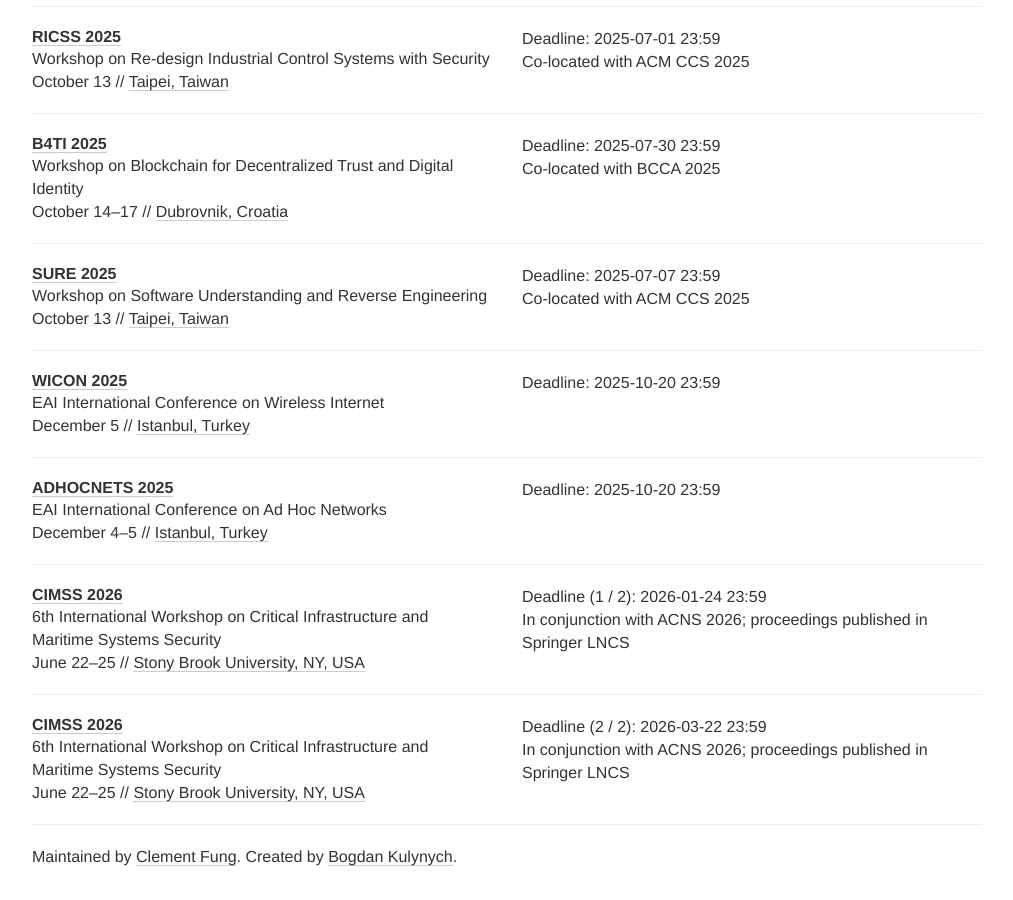
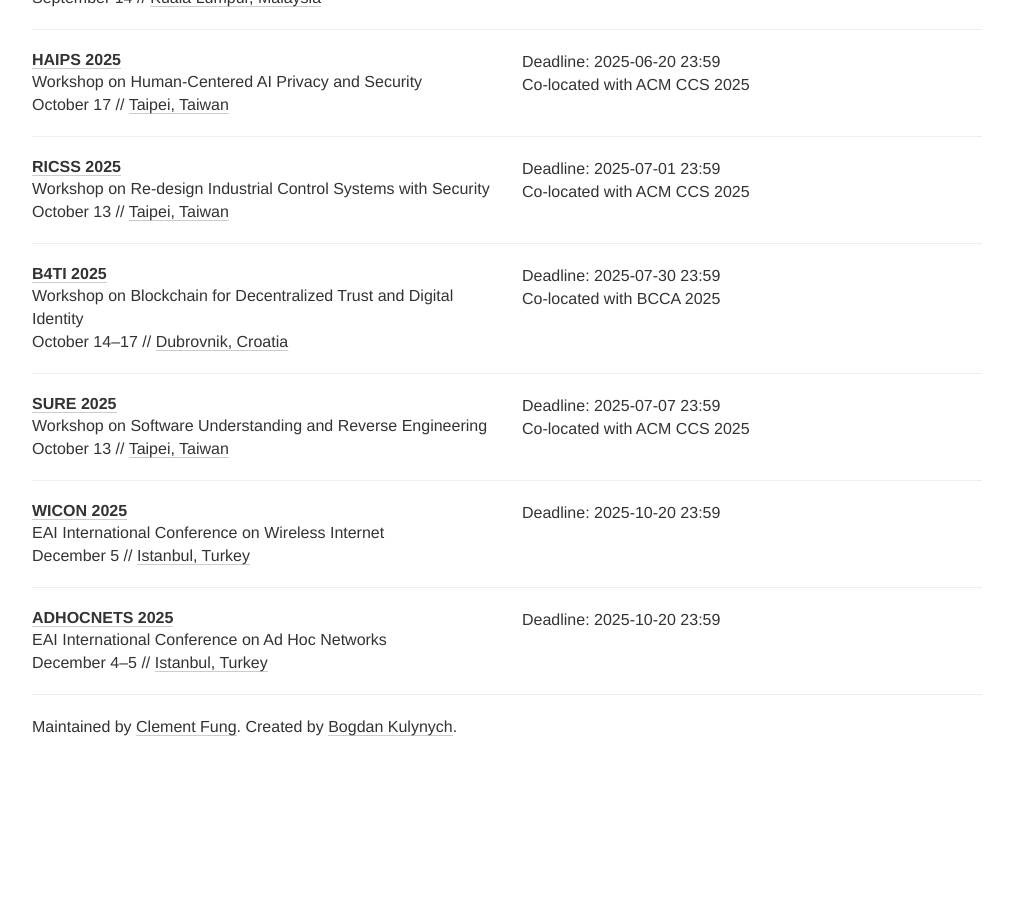
Before and after one commit to sec-deadlines/sec-deadlines.github.io, a Jekyll site: the page built from index.html, in a window 1280 px wide and 900 px high, scrolled down 20203 px. Shown: the whole window, without its empty margins (133-1146 px from the left). Built offline with Jekyll 4.4.1, drawn with Linux system fonts in a browser that asks for light colours; nearby versions of some CDN libraries; comment, search, counter and statistics services are not loaded; after the commit the page ends 20973 px from its top, so only the background shows below that; some of the changed text lies outside the part shown.

Commit message:
Merge into prior year

```diff
--- a/_data/conferences.yml
+++ b/_data/conferences.yml
@@ -798,12 +798,14 @@
 
 - name: CIMSS
   description: International Workshop on Critical Infrastructure and Manufacturing System Security
-  year: 2025
-  link: https://cimssworkshop.github.io/
-  deadline: ["2025-03-23 23:59"]
-  comment: In conjunction with ACNS 2025
-  date: June 24
-  place: Munich, Germany
+  year: 2026
+  link: https://cimss2026.github.io/
+  deadline:
+    - "2026-01-24 23:59"
+    - "2026-03-22 23:59"
+  comment: In conjunction with ACNS
+  date: June 22-25
+  place: Stony Brook University, NY, USA
   tags: [SEC, SHOP]
 
 - name: SCI
@@ -1474,16 +1476,3 @@
   date: December 4-5
   place: Istanbul, Turkey
   tags: [SEC, CONF]
-
-- name: CIMSS
-  description: 6th International Workshop on Critical Infrastructure and Maritime Systems Security
-  year: 2026
-  link: https://cimss2026.github.io/
-  deadline:
-    - "2026-01-24 23:59"
-    - "2026-03-22 23:59"
-  timezone: Etc/GMT-12
-  date: June 22-25
-  place: Stony Brook University, NY, USA
-  tags: [SEC, CONF]
-  comment: In conjunction with ACNS 2026; proceedings published in Springer LNCS
```
